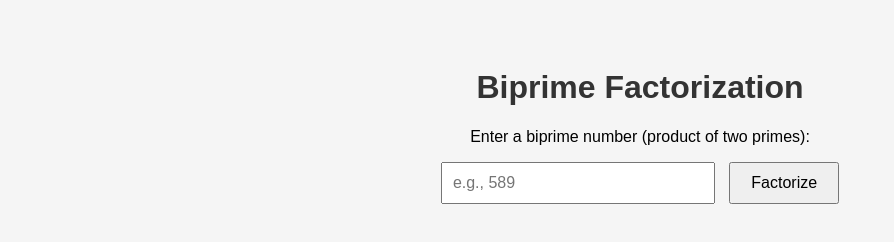
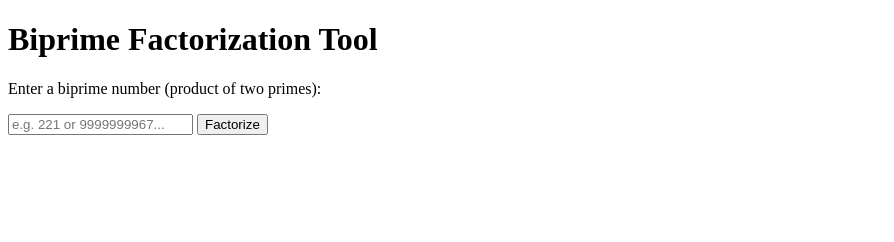
Before and after one commit to Bouchaib542/New-biprimes-factorization-method, a plain HTML site: page index.html in a window 1280 px wide. Shown: the whole page, without its empty margins (0-894 px from the left). Drawn offline with Linux system fonts and the light colour scheme.

Commit message:
Update index.html

```diff
--- a/index.html
+++ b/index.html
@@ -1,14 +1,14 @@
 <!DOCTYPE html>
 <html lang="en">
 <head>
-  <meta charset="UTF-8">
+  <meta charset="UTF-8" />
+  <meta name="viewport" content="width=device-width, initial-scale=1.0"/>
   <title>Biprime Factorization Tool</title>
-  <link rel="stylesheet" href="style.css">
 </head>
 <body>
-  <h1>Biprime Factorization</h1>
+  <h1>Biprime Factorization Tool</h1>
   <p>Enter a biprime number (product of two primes):</p>
-  <input type="text" id="biprimeInput" placeholder="e.g., 589">
+  <input type="text" id="inputNumber" placeholder="e.g. 221 or 9999999967..." />
   <button onclick="factorize()">Factorize</button>
   <p id="result"></p>
 
```
